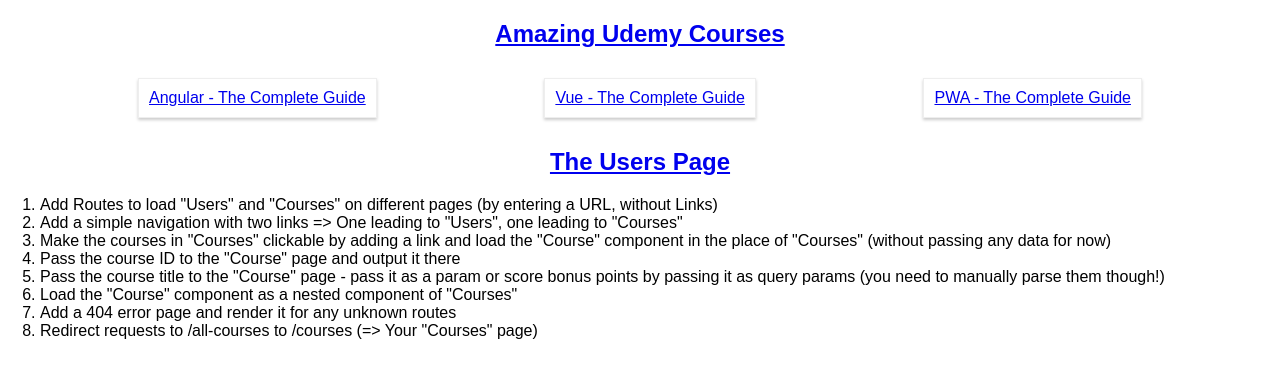
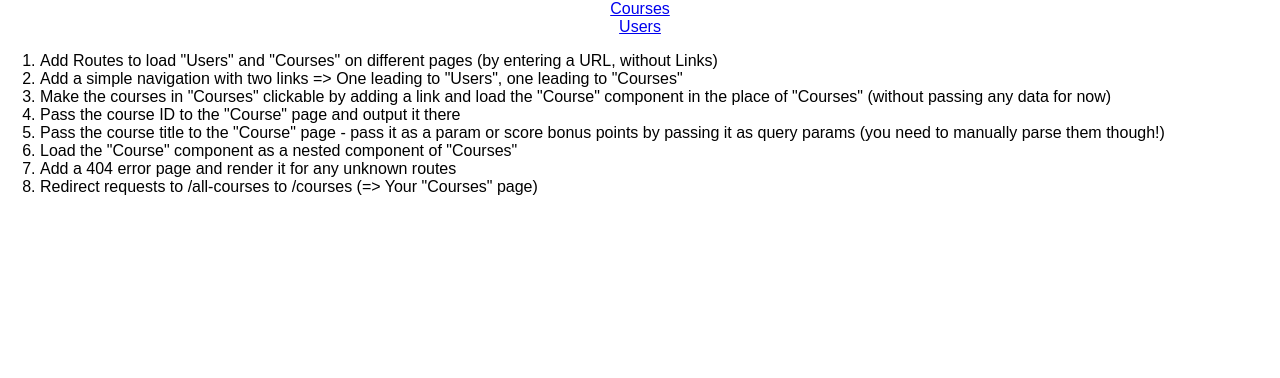
Before and after one commit to ETS-ReactNative4/routing-assignment, a React (Create React App) app: page / in a window 1280 px wide. Shown: the top 378 px of the page. Built offline with nearby package versions, Linux system fonts and the light colour scheme.

Commit message:
Setup BrowserRouter. Use Route components

```diff
--- a/src/App.js
+++ b/src/App.js
@@ -1,4 +1,5 @@
 import React, { Component } from 'react';
+import { BrowserRouter, Route } from 'react-router-dom';
 
 import Courses from './containers/Courses/Courses';
 import Users from './containers/Users/Users';
@@ -14,15 +15,20 @@
       textAlign: 'center'
     }
     return (
+      <BrowserRouter>
         <div className="App">
           <header>
               <nav>
                   <ul style={ulStyle}>
-                            <li><a href="/"><Courses>Courses</Courses></a></li>
-                            <li><a href="/users"><Users>Users</Users></a></li>
+                      <li><a href="/">Courses</a></li>
+                      <li><a href="/users">Users</a></li>
                   </ul>
               </nav>
           </header>
+
+          <Route path="/courses" exact component={Courses} />
+          <Route path="/users" component={Users} />
+
           <ol style={{textAlign: 'left'}}>
             <li>Add Routes to load "Users" and "Courses" on different pages (by entering a URL, without Links)</li>
             <li>Add a simple navigation with two links => One leading to "Users", one leading to "Courses"</li>
@@ -34,6 +40,7 @@
             <li>Redirect requests to /all-courses to /courses (=> Your "Courses" page)</li>
           </ol>
         </div>
+      </BrowserRouter>
     );
   }
 }
```
Lines whose indentation alone changed are shown as unchanged.
